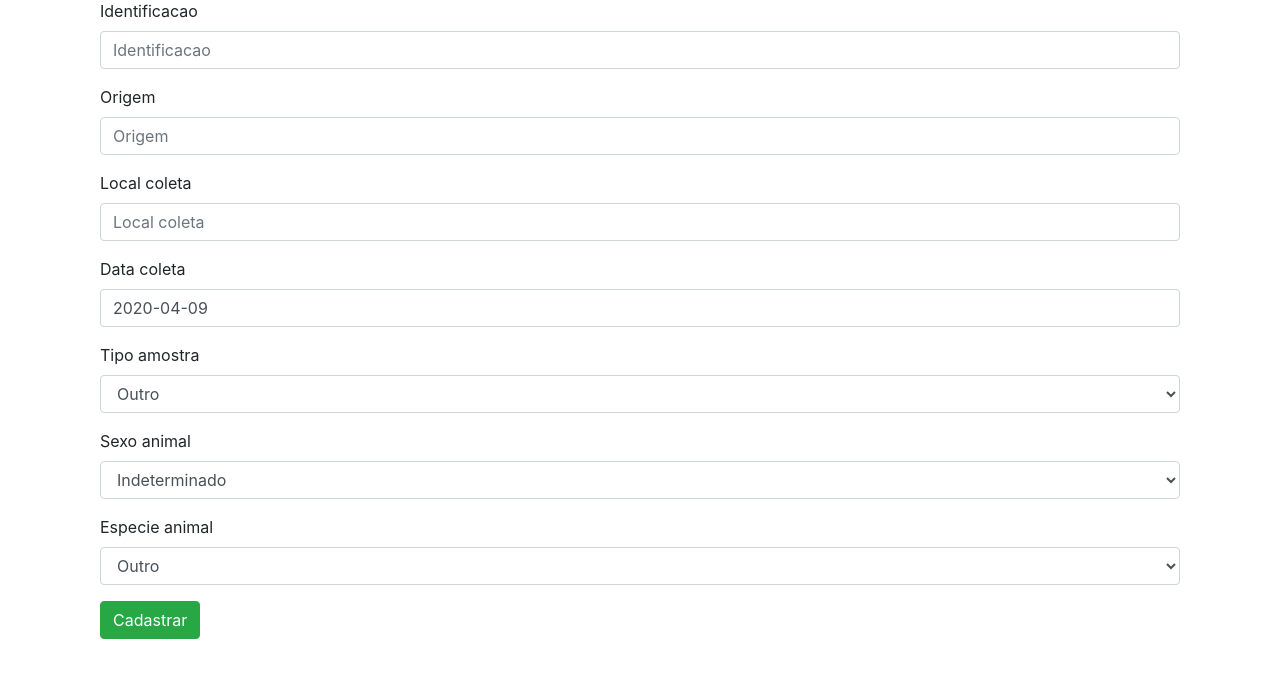
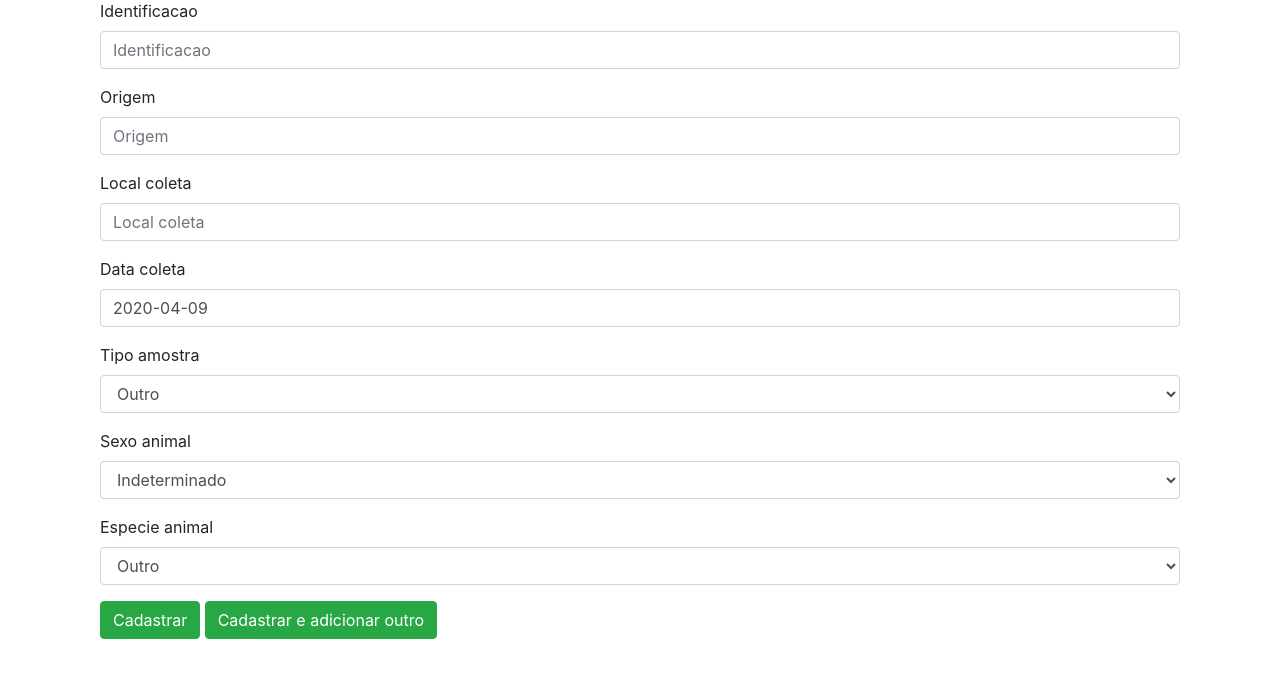
Before and after one commit to carlafcf/LabParasitologia, a Django app: page /nova in a window 1280 px wide. Shown: the part 113-800 px from the top of the page. Run offline with Django 3.2, Linux system fonts and the light colour scheme; a user stored in the database is signed in; some libraries are stand-ins or nearby versions; some web fonts are replaced.

Commit message:
Issues: Adicionar outro (botão em criar amostra)

```diff
--- a/LabParasitologia/Amostra/views.py
+++ b/LabParasitologia/Amostra/views.py
@@ -39,13 +39,20 @@ class CriarAmostra(LoginRequiredMixin, generic.CreateView):
     fields = ('identificacao', 'origem', 'local_coleta', 'data_coleta', 'tipo_amostra','sexo_animal','especie_animal')
     model = Amostra
     template_name = 'Amostra/adicionar.html'
-    success_url = reverse_lazy("amostra:listar")
 
     def form_valid(self, form):
         user = User.objects.filter(username=self.request.user.username)[0]
         form.instance.responsavel = user
         return super(CriarAmostra, self).form_valid(form)
 
+    def get_success_url(self):
+
+        if 'add' in self.request.POST:
+            url = reverse_lazy('amostra:adicionar')
+        else:
+            url = reverse_lazy('amostra:listar')
+
+        return url
 
 
 class DetalheAmostra(LoginRequiredMixin, generic.DetailView):
--- a/LabParasitologia/templates/Amostra/adicionar.html
+++ b/LabParasitologia/templates/Amostra/adicionar.html
@@ -9,7 +9,11 @@
         <form method="post">
           {% csrf_token %}
           {% bootstrap_form form %}
-          <input type="submit" class="btn btn-success" name="" value="Cadastrar">
+
+          <input type="submit" class="btn btn-success" value="Cadastrar">
+          <input type="submit" class="btn btn-success" name="add" value="Cadastrar e adicionar outro" >
+
         </form>
+        <form action
       </div>
 {% endblock %}
--- a/LabParasitologia/templates/Amostra/amostra_update_form.html
+++ b/LabParasitologia/templates/Amostra/amostra_update_form.html
@@ -9,7 +9,7 @@
         <form method="post">
           {% csrf_token %}
           {% bootstrap_form form %}
-          <input type="submit" class="btn btn-success" name="" value="Atualizar">
+          <input type="submit" class="btn btn-success" name="" value="Atualizar" >
         </form>
       </div>
 {% endblock %}
```
Also changed, not shown: LabParasitologia/db.sqlite3.
